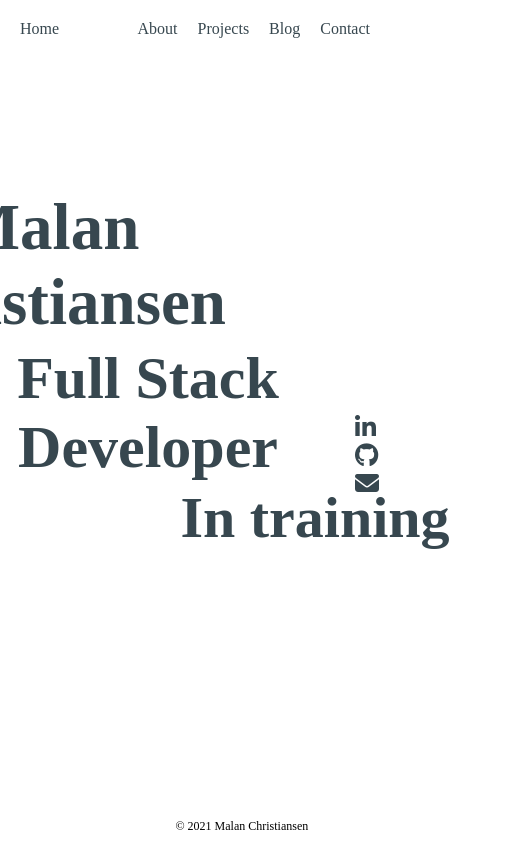
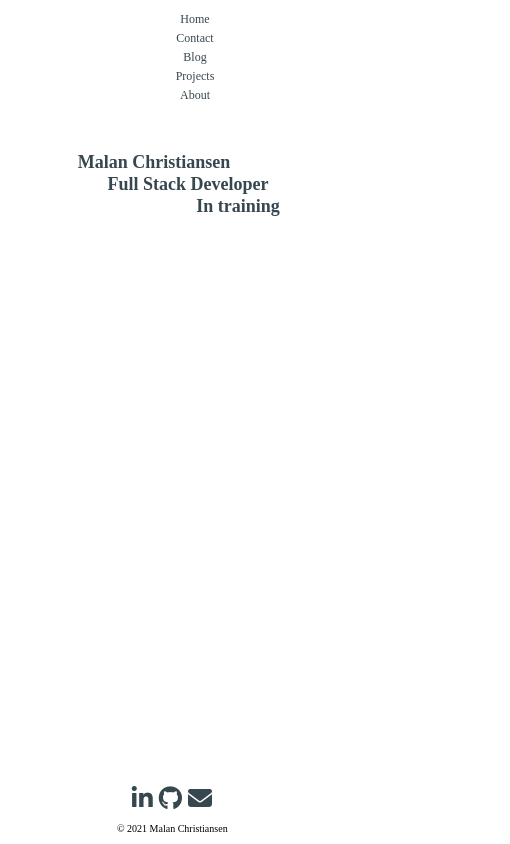
Before and after one commit to malanchristiansen/portfolio, a plain HTML site: page index.html in a window 390 px wide. Shown: the whole page, 510 px wide, since content can reach past the window. Drawn offline with Linux system fonts and the light colour scheme.

Commit message:
added responsive design to mobile view

```diff
--- a/css/main.scss
+++ b/css/main.scss
@@ -136,3 +136,62 @@ aside {
   left: 45%;
   font-size: 12px;
 }
+
+// Responsive design
+
+/* responsive media queries */
+/* For mobile phones: */
+
+@media screen and (max-width: 600px) {
+  nav ul {
+    display: flex;
+    font-size: 12px;
+  }
+
+  ul {
+    flex-direction: column;
+    align-items: center;
+    padding: 2px;
+  }
+
+  nav li {
+    padding: 2px;
+  }
+
+  h1,
+  h2,
+  h3 {
+    font-size: 18px;
+  }
+  .box-h1 {
+    position: relative;
+    right: 41px;
+    top: 37px;
+  }
+  .box-h2 {
+    position: relative;
+    right: 7px;
+    top: 38px;
+  }
+  .box-h3 {
+    position: relative;
+    top: 39px;
+    left: 43px;
+  }
+
+  aside {
+    position: absolute;
+    bottom: 30px;
+    left: 33%;
+    li {
+      display: inline;
+    }
+  }
+
+  .signature {
+    position: absolute;
+    bottom: 10px;
+    left: 30%;
+    font-size: 10px;
+  }
+}
```
Also changed, not shown: css/main.css, 1 other file.
